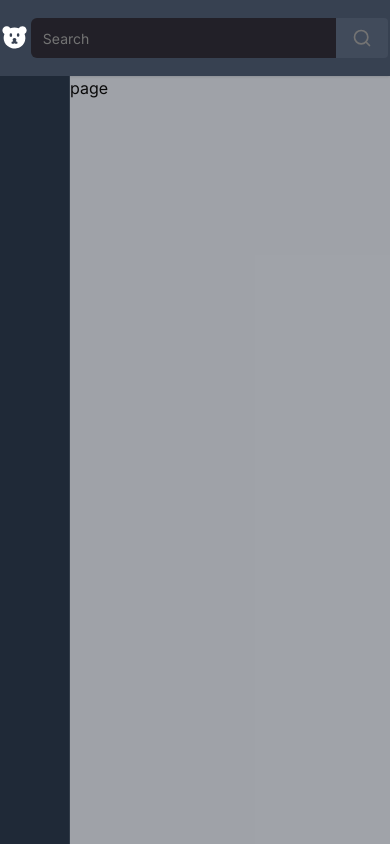
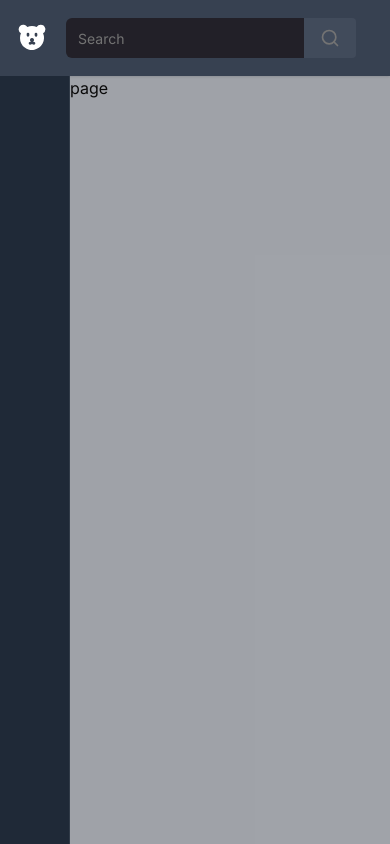
Before and after one commit to neequu/next-livestream, a Next.js app: page / in a window 390 px wide. Built offline with nearby package versions, Linux system fonts and the light colour scheme.

Commit message:
feat: mobile header

```diff
--- a/app/layout.tsx
+++ b/app/layout.tsx
@@ -22,7 +22,7 @@ export default function RootLayout({
     <ClerkProvider appearance={{ baseTheme: dark }}>
       <html lang='en'>
         <body
-          className={`${inter.className} flex h-full min-h-screen flex-col`}
+          className={`${inter.className} flex h-full min-h-screen min-w-[300px] flex-col`}
         >
           <ThemeProvider
             attribute='class'
--- a/components/Search.tsx
+++ b/components/Search.tsx
@@ -36,7 +36,7 @@ const Search = () => {
           value={input}
           onChange={(e) => setInput(e.target.value)}
           placeholder='Search'
-          className='rounded-r-none border-0 bg-[#222028] focus-visible:ring-0 focus-visible:ring-offset-0'
+          className='rounded-r-none border-0 bg-[#222028] pr-8 focus-visible:ring-0 focus-visible:ring-offset-0'
         />
         <button
           onClick={clearInput}
--- a/components/TheHeader.tsx
+++ b/components/TheHeader.tsx
@@ -7,10 +7,16 @@ import Link from 'next/link'
 
 const TheHeader = () => {
   return (
-    <header className='bg-gray-700 py-4 shadow'>
-      <div className='flex items-center justify-center sm:justify-between'>
+    <header className='bg-gray-700 p-4 shadow'>
+      <div className='flex items-center justify-center gap-4 sm:justify-between'>
         <Link href='/'>
-          <Image src='/logo.svg' width={32} height={32} alt='logo' />
+          <Image
+            src='/logo.svg'
+            width={32}
+            height={32}
+            alt='logo'
+            className='min-h-8 min-w-8'
+          />
         </Link>
         <Search />
         <div className='flex items-center'>
--- a/components/sidebar/SideBarWrapper.tsx
+++ b/components/sidebar/SideBarWrapper.tsx
@@ -16,7 +16,7 @@ const SidebarWrapper = ({ children }: { children: React.ReactNode }) => {
   return (
     <aside
       className={cn(
-        'flex w-60 flex-col border-r border-gray-600/40 bg-gray-800 transition-[width_300]',
+        'flex w-60 flex-col border-r border-gray-600/40 bg-gray-800 px-4 py-2 transition-[width_300]',
         collapsed && 'w-[70px]',
       )}
     >
--- a/components/sidebar/SidebarToggle.tsx
+++ b/components/sidebar/SidebarToggle.tsx
@@ -11,7 +11,7 @@ const SidebarToggle = () => {
   return (
     <>
       {collapsed ? (
-        <div className='hidden justify-center p-2 sm:flex'>
+        <div className='hidden justify-center sm:flex'>
           <Hint label={label}>
             <Button
               variant='ghost'
@@ -23,7 +23,7 @@ const SidebarToggle = () => {
           </Hint>
         </div>
       ) : (
-        <div className='hidden items-center justify-between p-2 sm:flex'>
+        <div className='hidden w-full items-center justify-between sm:flex'>
           <p className='font-semibold'>Recommended</p>
           <Hint label={label}>
             <Button
--- a/lib/prisma.ts
+++ b/lib/prisma.ts
@@ -10,7 +10,7 @@ if (process.env.NODE_ENV === 'production') prisma = new PrismaClient()
 else {
   if (!global.prisma) global.prisma = new PrismaClient()
 
-  prisma = global.prisma
+  prisma = global.prisma as PrismaClient
 }
 
 export default prisma
```
Also changed, not shown: lib/auth.ts (added, +15 -0 lines).
